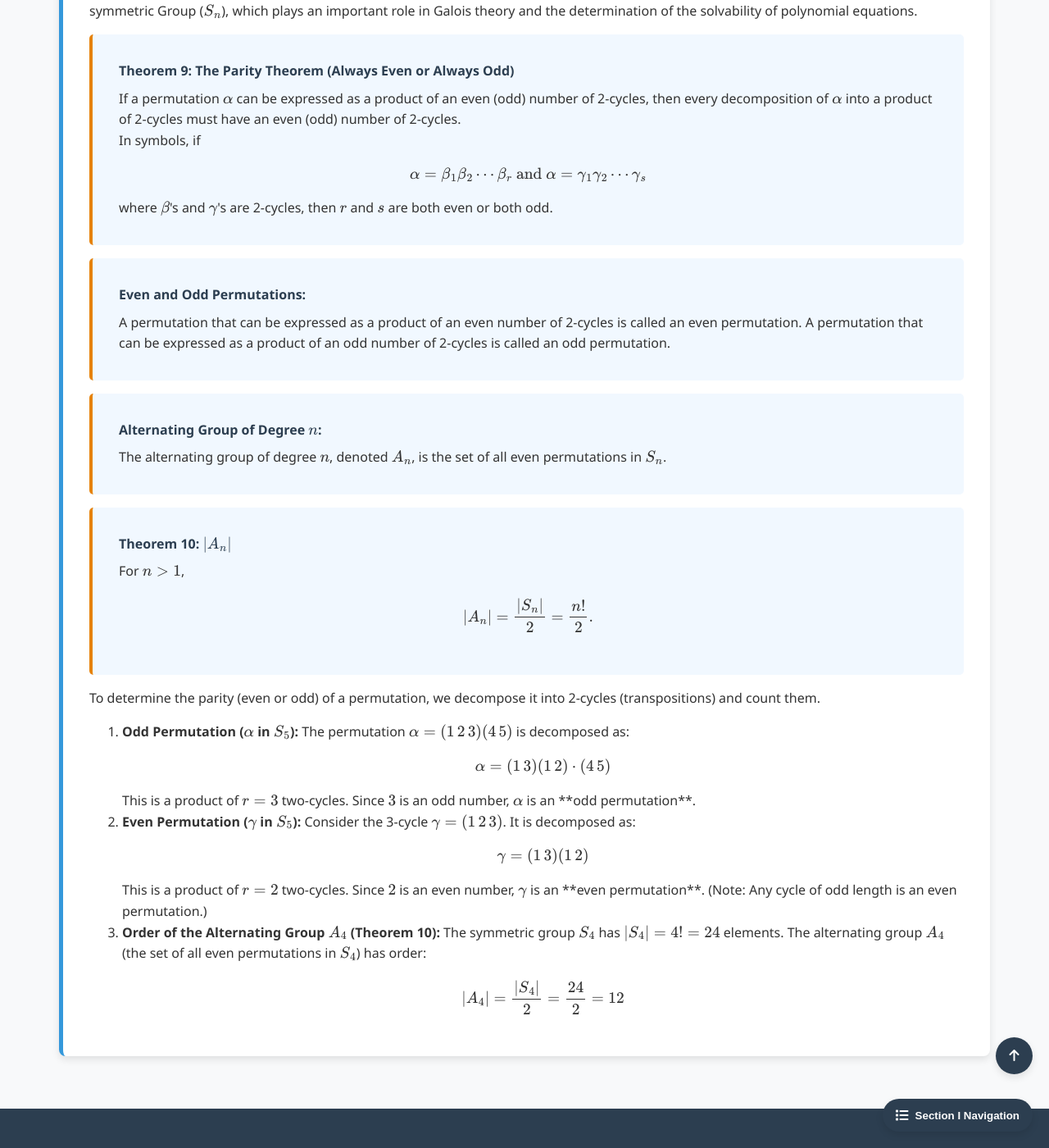
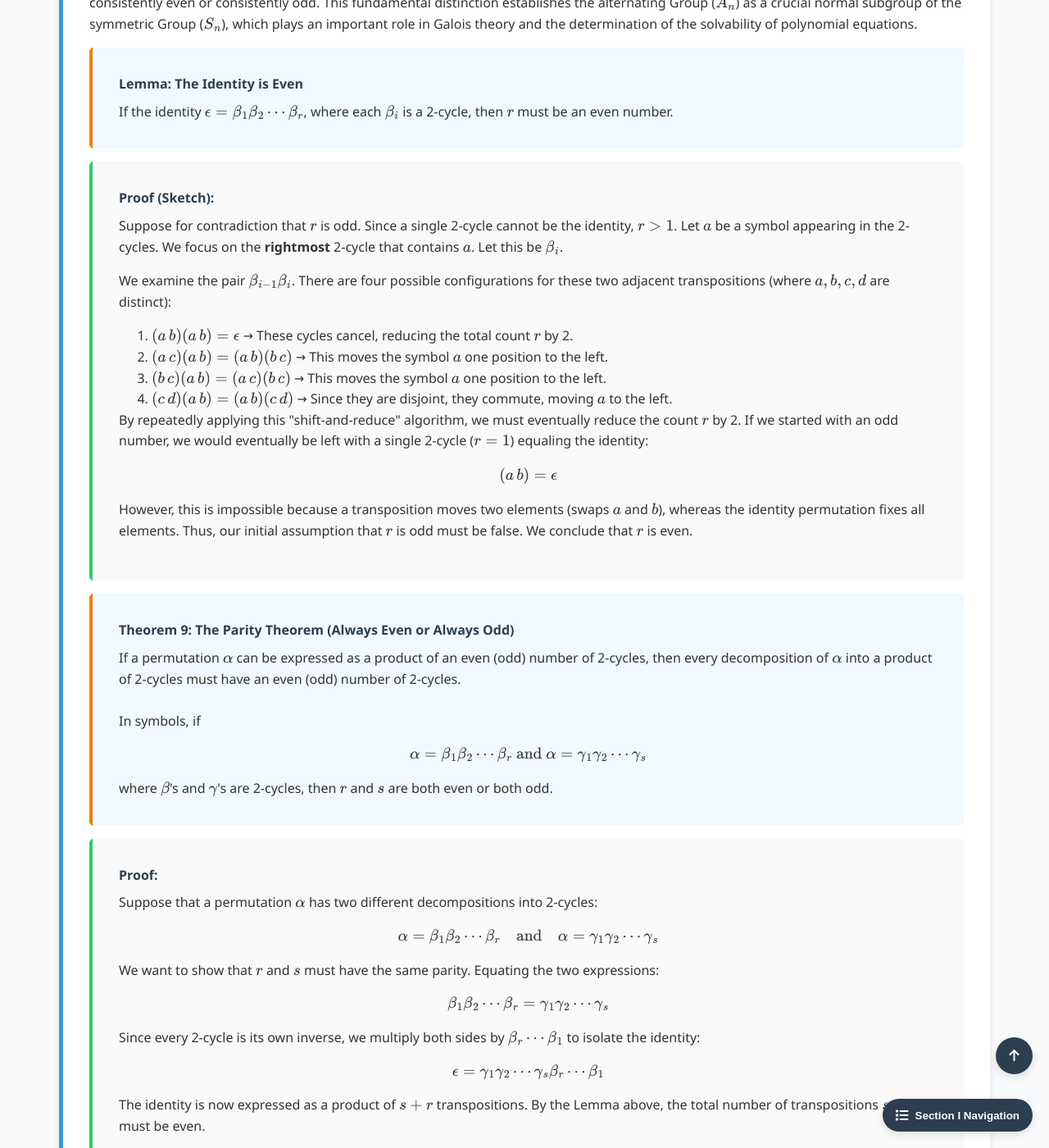
Before and after one commit to Yusukey01/yusukey01.github.io, a Jekyll site: the page built from Mathematics/Linear_algebra/cyclic_groups.html, in a window 1280 px wide and 1400 px high, scrolled down 13930 px. Shown: the whole window at 82% size. Built offline with Jekyll 4.4.1, drawn with Linux system fonts in a browser that asks for light colours; some of the changed text lies outside the part shown.

Commit message:
Section I-16 added proof for Theorem 9 and its suppot Lemma section

```diff
--- a/Mathematics/Linear_algebra/cyclic_groups.html
+++ b/Mathematics/Linear_algebra/cyclic_groups.html
@@ -625,13 +625,14 @@ uses_python: false
 
                 <div class="proof">
                     <span class="proof-title">Proof:</span>
+                    <p>
                         Let \(\alpha\) be a permutation and its disjoint cycle decomposition be:
                         \[
                         \alpha = \beta_1 \beta_2 \ldots \beta_r
                         \]
                         where \(\beta_i\) is a cycle of length \(k_i\). We recall that the order of a \(k_i\)-cycle is \(|\beta_i| = k_i\).
                         We must show that \(|\alpha| = \text{lcm}(k_1, k_2, \ldots, k_r) = m\).
-
+                    </p>
                     <p><strong>Step 1: Show that \(\alpha^m = \epsilon\)</strong></p>
                     <p>
                         Since the cycles \(\beta_i\) are disjoint, they commute with each other (by Theorem 6). Therefore, for any positive integer \(t\):
@@ -780,15 +781,78 @@ uses_python: false
                 </p>
 
                 <div class="theorem">
+                    <span class="theorem-title">Lemma: The Identity is Even</span>
+                    If the identity \(\epsilon = \beta_1 \beta_2 \cdots \beta_r\), where each \(\beta_i\) is a 2-cycle,
+                    then \(r\) must be an even number.
+                </div>
+
+               <div class="proof">
+                    <span class="proof-title">Proof (Sketch):</span>
+                    <p>
+                        Suppose for contradiction that \(r\) is odd. Since a single 2-cycle cannot be the identity, \(r > 1\).
+                        Let \(a\) be a symbol appearing in the 2-cycles. We focus on the <strong>rightmost</strong> 2-cycle
+                        that contains \(a\). Let this be \(\beta_i\).
+                    </p>
+                    <p>
+                        We examine the pair \(\beta_{i-1}\beta_i\). There are four possible configurations for these two adjacent
+                        transpositions (where \(a, b, c, d\) are distinct):
+                    </p>
+
+                    <ol style="padding-left: 40px;">
+                        <li>\((a\,b)(a\,b) = \epsilon\) &rarr; These cycles cancel, reducing the total count \(r\) by 2.</li>
+                        <li>\((a\,c)(a\,b) = (a\,b)(b\,c)\) &rarr; This moves the symbol \(a\) one position to the left.</li>
+                        <li>\((b\,c)(a\,b) = (a\,c)(b\,c)\) &rarr; This moves the symbol \(a\) one position to the left.</li>
+                        <li>\((c\,d)(a\,b) = (a\,b)(c\,d)\) &rarr; Since they are disjoint, they commute, moving \(a\) to the left.</li>
+                    </ol>
+
+                    <p>
+                        By repeatedly applying this "shift-and-reduce" algorithm, we must eventually reduce the count \(r\) by 2.
+                        If we started with an odd number, we would eventually be left with a single 2-cycle (\(r=1\)) equaling the identity:
+                        \[
+                        (a\,b) = \epsilon
+                        \]
+                        However, this is impossible because a transposition moves two elements (swaps \(a\) and \(b\)), whereas
+                        the identity permutation fixes all elements. Thus, our initial assumption that \(r\) is odd must be false.
+                        We conclude that \(r\) is even.
+                    </p>
+                </div>
+
+                <div class="theorem">
                     <span class="theorem-title">Theorem 9: The Parity Theorem (Always Even or Always Odd)</span>
                     If a permutation $\alpha$ can be expressed as a product of an even (odd) number of 2-cycles,
                     then every decomposition of $\alpha$ into a product of 2-cycles must have an even (odd) number of 2-cycles.
-                    <br>
+                    <br><br>
                     In symbols, if
                     \[
                     \alpha = \beta_1 \beta_2 \cdots \beta_r \text{ and } \alpha = \gamma_1 \gamma_2 \cdots \gamma_s
                     \]
                     where \(\beta\)'s and \(\gamma\)'s are 2-cycles, then \(r\) and \(s\) are both even or both odd.
+                </div>
+
+                <div class="proof">
+                    <span class="proof-title">Proof:</span>
+                    <p>
+                        Suppose that a permutation \(\alpha\) has two different decompositions into 2-cycles:
+                        \[
+                        \alpha = \beta_1 \beta_2 \cdots \beta_r \quad \text{and} \quad \alpha = \gamma_1 \gamma_2 \cdots \gamma_s
+                        \]
+                        We want to show that \(r\) and \(s\) must have the same parity.
+                        Equating the two expressions:
+                        \[
+                        \beta_1 \beta_2 \cdots \beta_r = \gamma_1 \gamma_2 \cdots \gamma_s
+                        \]
+                        Since every 2-cycle is its own inverse, we multiply both sides by \(\beta_r \cdots \beta_1\) to isolate the identity:
+                        \[
+                        \epsilon = \gamma_1 \gamma_2 \cdots \gamma_s \beta_r \cdots \beta_1
+                        \]
+                        The identity is now expressed as a product of \(s + r\) transpositions.
+                        By the Lemma above, the total number of transpositions \(s + r\) must be even.
+                    </p>
+
+                    <p>
+                        Note that if \(s+r\) is even, then \(s\) and \(r\) must be both even or both odd. This confirms that
+                        the parity of \(\alpha\) is well-defined and consistent across any possible decomposition.
+                    </p>
                 </div>
 
                 <div class="theorem">
@@ -820,14 +884,14 @@ uses_python: false
                     \[
                     \alpha = (1\, 3)(1\, 2) \cdot (4\, 5)
                     \]
-                    This is a product of \(r = 3\) two-cycles. Since \(3\) is an odd number, \(\alpha\) is an **odd permutation**.
+                    This is a product of \(r = 3\) two-cycles. Since \(3\) is an odd number, \(\alpha\) is an odd permutation.
                     </li>
                     <li><strong>Even Permutation (\(\gamma\) in \(S_5\)):</strong>
                     Consider the 3-cycle \(\gamma = (1\, 2\, 3)\). It is decomposed as:
                     \[
                     \gamma = (1\, 3)(1\, 2)
                     \]
-                    This is a product of \(r = 2\) two-cycles. Since \(2\) is an even number, \(\gamma\) is an **even permutation**.
+                    This is a product of \(r = 2\) two-cycles. Since \(2\) is an even number, \(\gamma\) is an even permutation.
                     (Note: Any cycle of odd length is an even permutation.)
                     </li>
                     <li><strong>Order of the Alternating Group \(A_4\) (Theorem 10):</strong>
```
Lines whose indentation alone changed are shown as unchanged.
